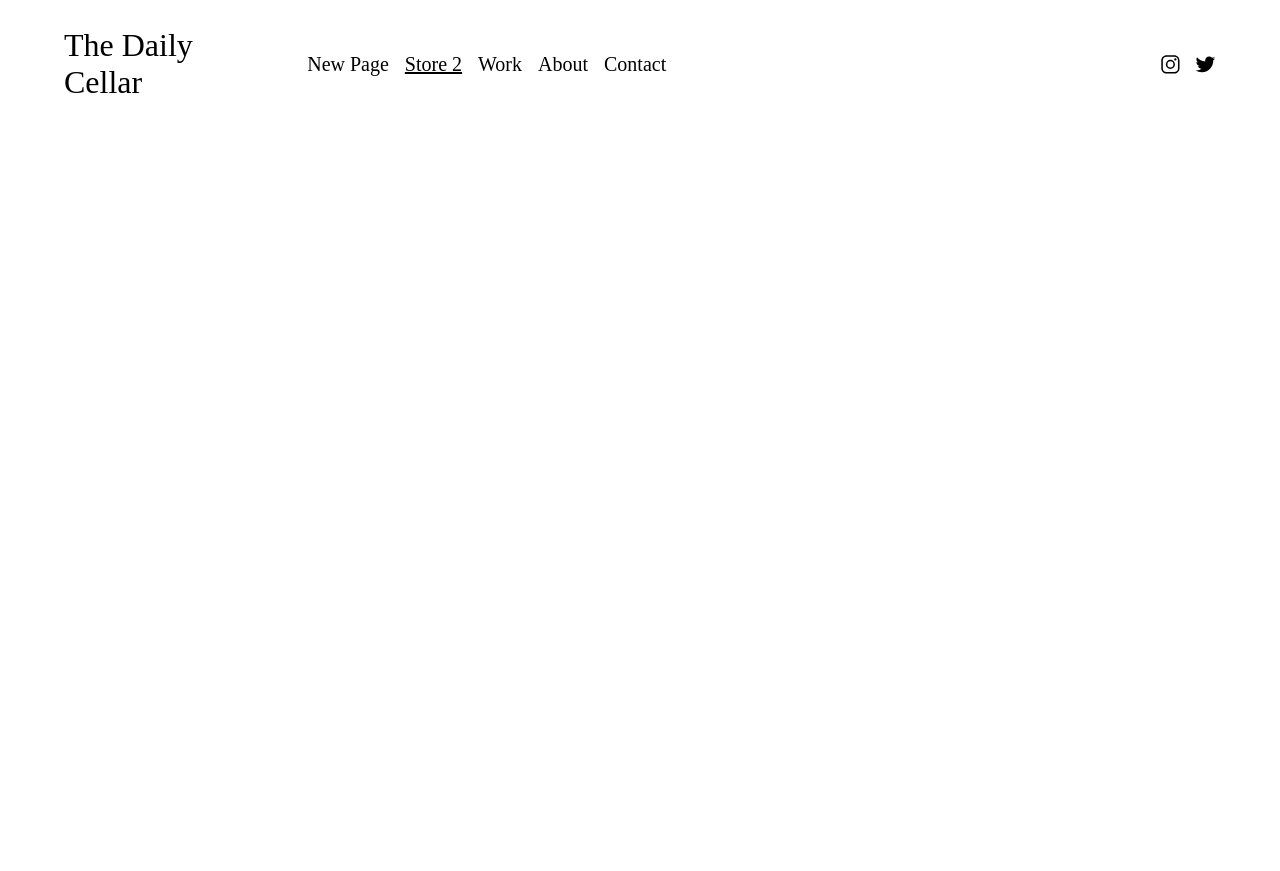
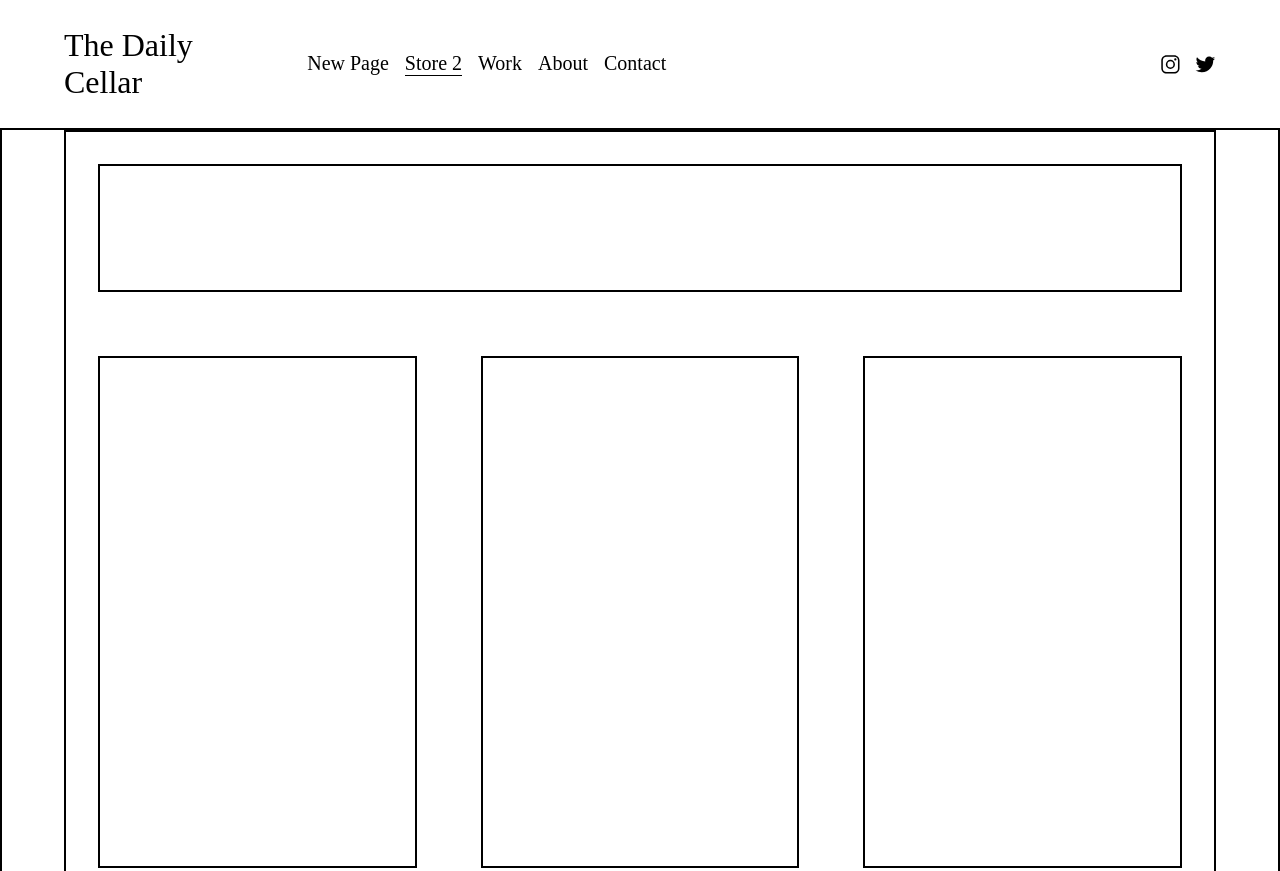
Before and after one commit to totembeing/TheDailyCellar, a plain HTML site: page Store2.html in a window 1280 px wide. Shown: the top 871 px of the page. Before the commit the page ends 800 px from the top, so only its background shows below. Drawn offline with nearby package versions, Linux system fonts and the light colour scheme.

Commit message:
Added the basic layout to Store2 page

```diff
--- a/Store2.css
+++ b/Store2.css
@@ -53,7 +53,7 @@ body,html {
 }
 
 .store2{
-    text-decoration: underline;
+    border-bottom: 1.5px solid black;
 }
 
 .linksNav{
@@ -78,3 +78,54 @@ a{
 ion-icon{
     font-size: 1.3rem;
 }
+
+.mainContent{
+    height: 195%;
+    border: 2px solid black;
+    display: flex;
+    justify-content: space-around;
+}
+
+.mainContentComp{
+    height: 100%;
+    width: 90%;
+    border: 2px solid black;
+    display: grid;
+    grid-template-columns: 1fr 1fr 1fr;
+    grid-template-rows: 12rem 36rem 36rem;
+}
+
+.comp{
+    border: 2px solid black;
+    margin: 2rem;
+}
+
+.text{
+    grid-column: span 3;
+    display: flex;
+    align-items: center;
+}
+
+.footer{
+    height: 30%;
+    display: flex;
+    align-items: center;
+}
+
+.footerComp{
+    width: 100%;
+    height: 50%;
+    display: flex;
+    flex-direction: column;
+    justify-content: space-around;
+    padding: 1rem;
+}
+
+.footerComp > .email, .phone, .credits{
+    font-family: 'Times New Roman', Times, serif;
+    font-size: 1.2rem;
+}
+
+.footerComp > .credits > span{
+    border-bottom: 1.5px solid black;
+}
--- a/Store2.html
+++ b/Store2.html
@@ -20,11 +20,11 @@
                 </div>
                 <div class="links">
                     <nav class="linksNav">
-                        <a class="newPage" href="index.html" target="_parent">New Page</a>
-                        <a class="store2" href="Store2.html">Store 2</a>
-                        <a class="work" href="">Work</a>
-                        <a class="about" href="">About</a>
-                        <a class="contact" href="">Contact</a>
+                        <div class="newPage"><a href="index.html" target="_parent">New Page</a></div>
+                        <div class="store2"><a href="Store2.html">Store 2</a></div>
+                        <div class="work"><a href="">Work</a></div>
+                        <div class="about"><a href="">About</a></div>
+                        <div class="contact"><a href="">Contact</a></div>
                     </nav>
                 </div>
             </div>
@@ -37,7 +37,22 @@
         </div>
     </div>
     <div class="mainContent">
-        <div class="mainContentComp"></div>
+        <div class="mainContentComp">
+            <div class="comp text"></div>
+            <div class="comp utensil"></div>
+            <div class="comp utensil"></div>
+            <div class="comp utensil"></div>
+            <div class="comp utensil"></div>
+            <div class="comp utensil"></div>
+            <div class="comp utensil"></div>
+        </div>
+    </div>
+    <div class="footer">
+        <div class="footerComp">
+            <div class="email">example@gmail.com</div>
+            <div class="phone">(555)555 55555</div>
+            <div class="credits">Made with <span><a href="https://www.squarespace.com/" target="_blank">Squarespace</a></span></div>
+        </div>
     </div>
 </body>
 </html>
```
